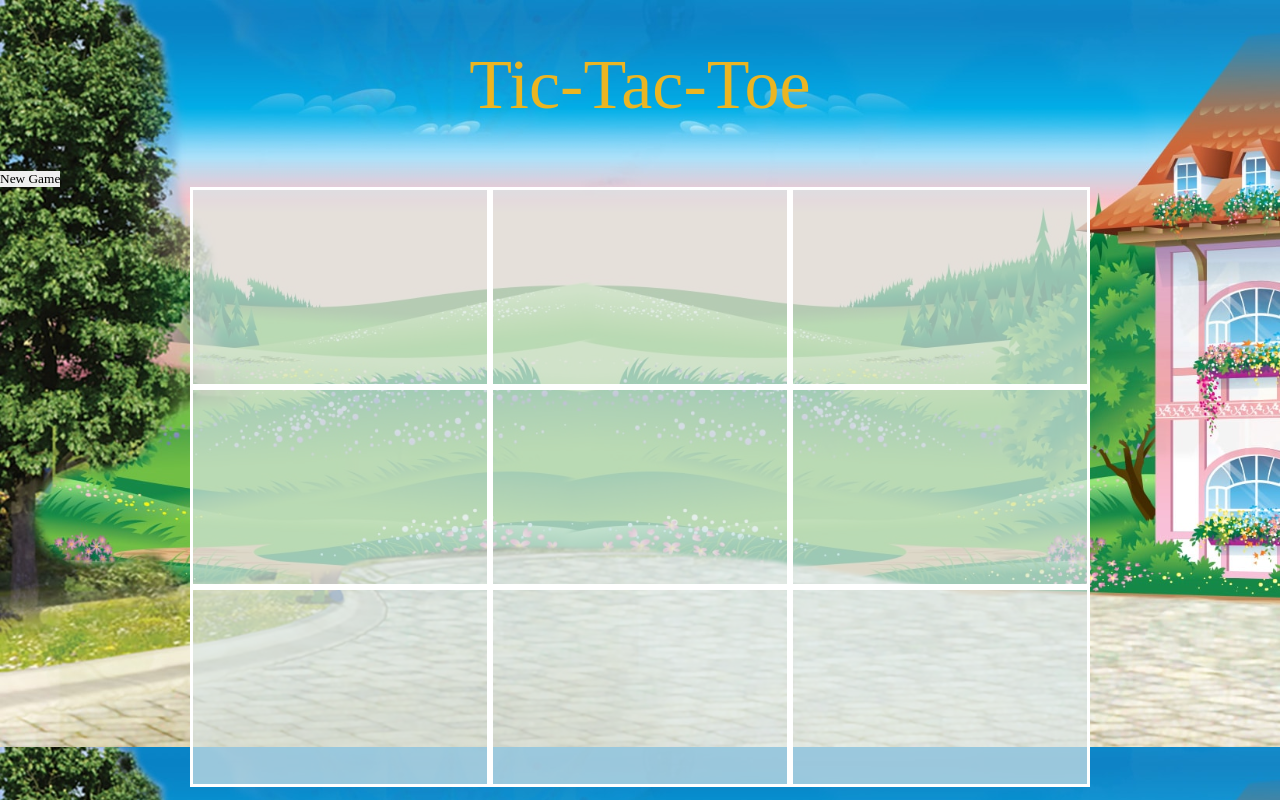
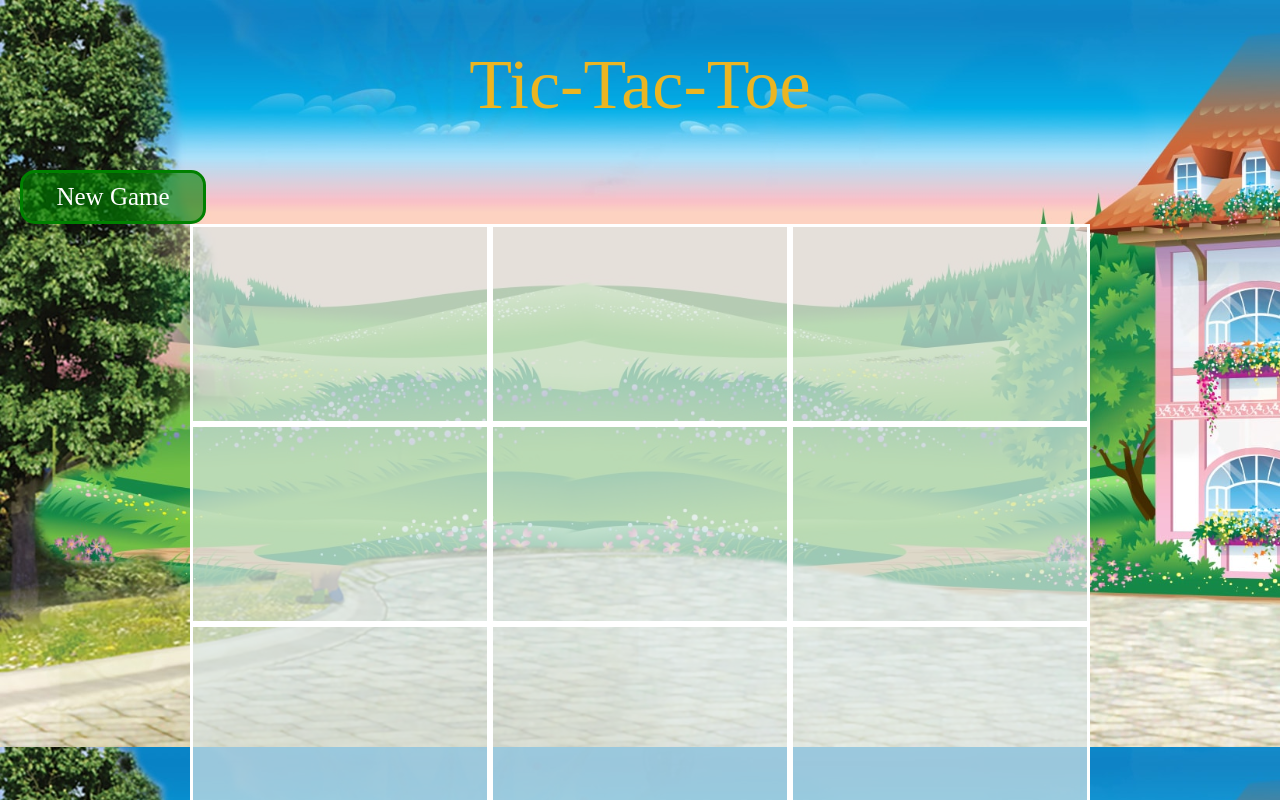
Before and after one commit to RusLan2186/tic-tac-toe, a React (Create React App) app: page / in a window 1280 px wide. Shown: the top 800 px of the page. Built offline with nearby package versions, Linux system fonts and the light colour scheme; a web font is replaced by a local one.

Commit message:
adding styles for the button New Game

```diff
--- a/src/scss/App.scss
+++ b/src/scss/App.scss
@@ -23,11 +23,29 @@ body {
    color: rgb(235, 181, 34);
 }
 
+.btn {
+   padding: 10px 15px;
+   display: flex;
+   justify-content: center;
+   background-color: rgba(0, 128, 0, 0.63);
+   font-size: 25px;
+   color: white;
+   border: 3px solid green;
+   border-radius: 15px;
+   width: 15%;
+   transition: 0.3s all ease 0s;
+   &:hover {
+      background-color: green;
+      transition: 0.3s all ease 0s;
+   }
+}
 // GAME
 
 .game__wrapper {
    min-height: 100vh;
-   width: 100%;
+   display: flex;
+   flex-direction: column;
+   padding: 0 20px;
 }
 
 // BOARD
```
